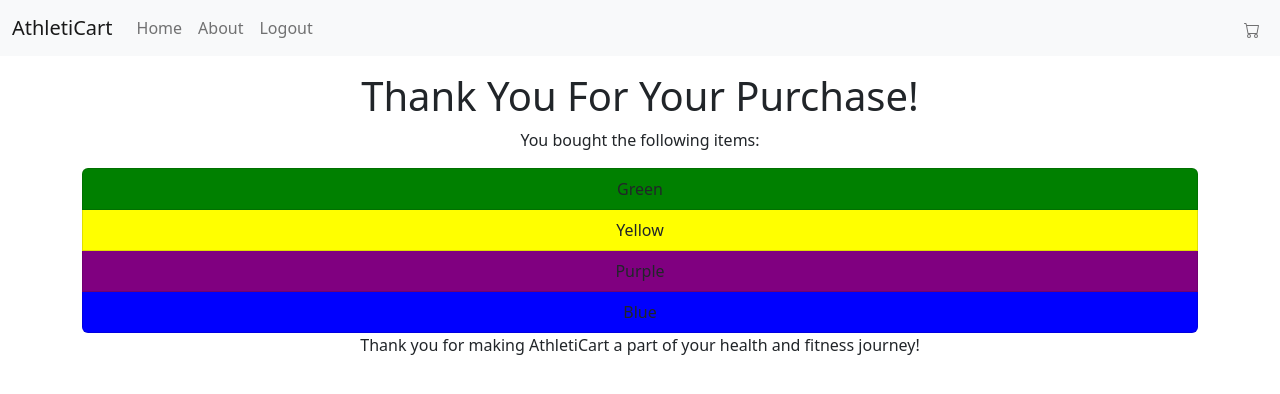
After one commit to dylink006/group6, a Flask app: page /checkout in a window 1280 px wide. The commit adds this page. Shown: the top 394 px of the page. Run offline with Flask 3, Linux system fonts and the light colour scheme; a user stored in the database is signed in; data comes from the database, SQL or seed files in the repository; both versions use the stored data as it was after the commit.

Commit message:
Checkout functionality working as well as showing number of items in cart at top of cart page

```diff
--- /dev/null
+++ b/app/templates/user/checkout.html
@@ -0,0 +1,26 @@
+{% extends "/user/templates/base-user.html" %}
+
+{% block title %}Checkout Confirmation{% endblock %}
+
+{% block head_extra %}
+
+<meta http-equiv="refresh" content="8;url={{ url_for('index') }}">
+
+{% endblock %}
+
+{% block main%}
+
+<div class="container text-center">
+    <h1>Thank You For Your Purchase!</h1>
+    <p>You bought the following items:</p>
+    <ul class="list-group">
+        {% for item in purchased_items %}
+        <li class="list-group-item" style="background-color: {{ item }};">
+            {{ item.capitalize() }}
+        </li>
+        {% endfor %}
+    </ul>
+    <p>Thank you for making AthletiCart a part of your health and fitness journey!</p>
+</div>
+
+{% endblock %}
--- a/app/templates/user/templates/base-user.html
+++ b/app/templates/user/templates/base-user.html
@@ -7,6 +7,7 @@
     <link href="https://cdn.jsdelivr.net/npm/bootstrap@5.2.3/dist/css/bootstrap.min.css" rel="stylesheet" integrity="sha384-rbsA2VBKQhggwzxH7pPCaAqO46MgnOM80zW1RWuH61DGLwZJEdK2Kadq2F9CUG65" crossorigin="anonymous">
 
     <link rel="stylesheet" href="{{ url_for('static', filename='styles.css') }}">
+    {% block head_extra %}{% endblock %}
   </head>
   <body>
 
--- a/app/views.py
+++ b/app/views.py
@@ -123,6 +123,21 @@ def cart():
         cart_colors = []
     return render_template("/user/cart.html", user=current_user, cart_colors=cart_colors)
 
+@app.route("/checkout", methods=["GET", "POST"])
+@login_required
+def checkout():
+    try:
+        purchased_items = json.loads(current_user.cart)
+    except Exception:
+        purchased_items = []
+
+    current_user.cart = json.dumps([])
+    db.session.commit()
+
+    flash("Thank you for your purchase! You will be redirected shortly to continue shopping.", "success")
+
+    return render_template('/user/checkout.html', user=current_user, purchased_items=purchased_items)
+
 
 with app.app_context():
     db.create_all()
```
Also changed, not shown: app/templates/user/cart.html (+10 -1 lines), app/instance/app.db.
